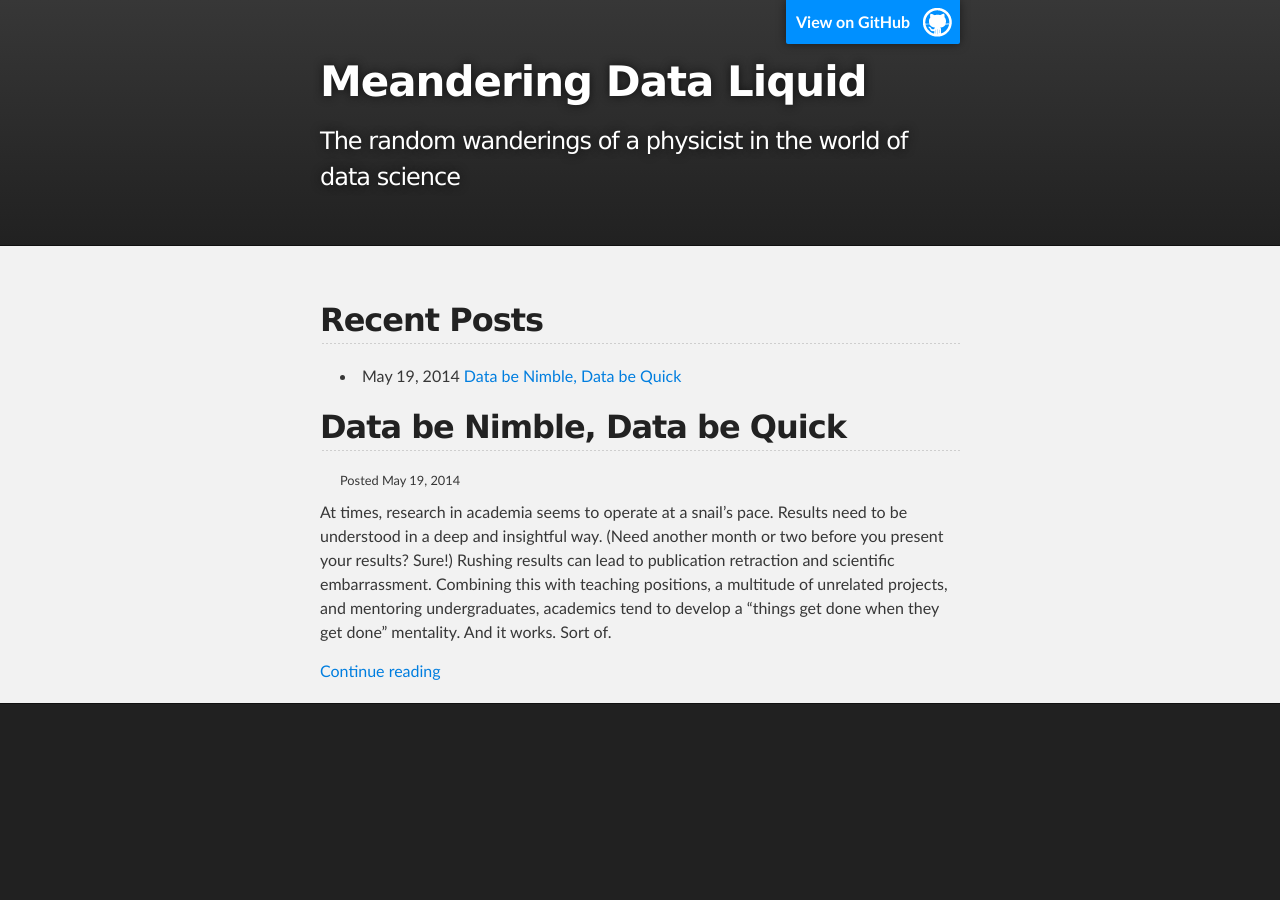
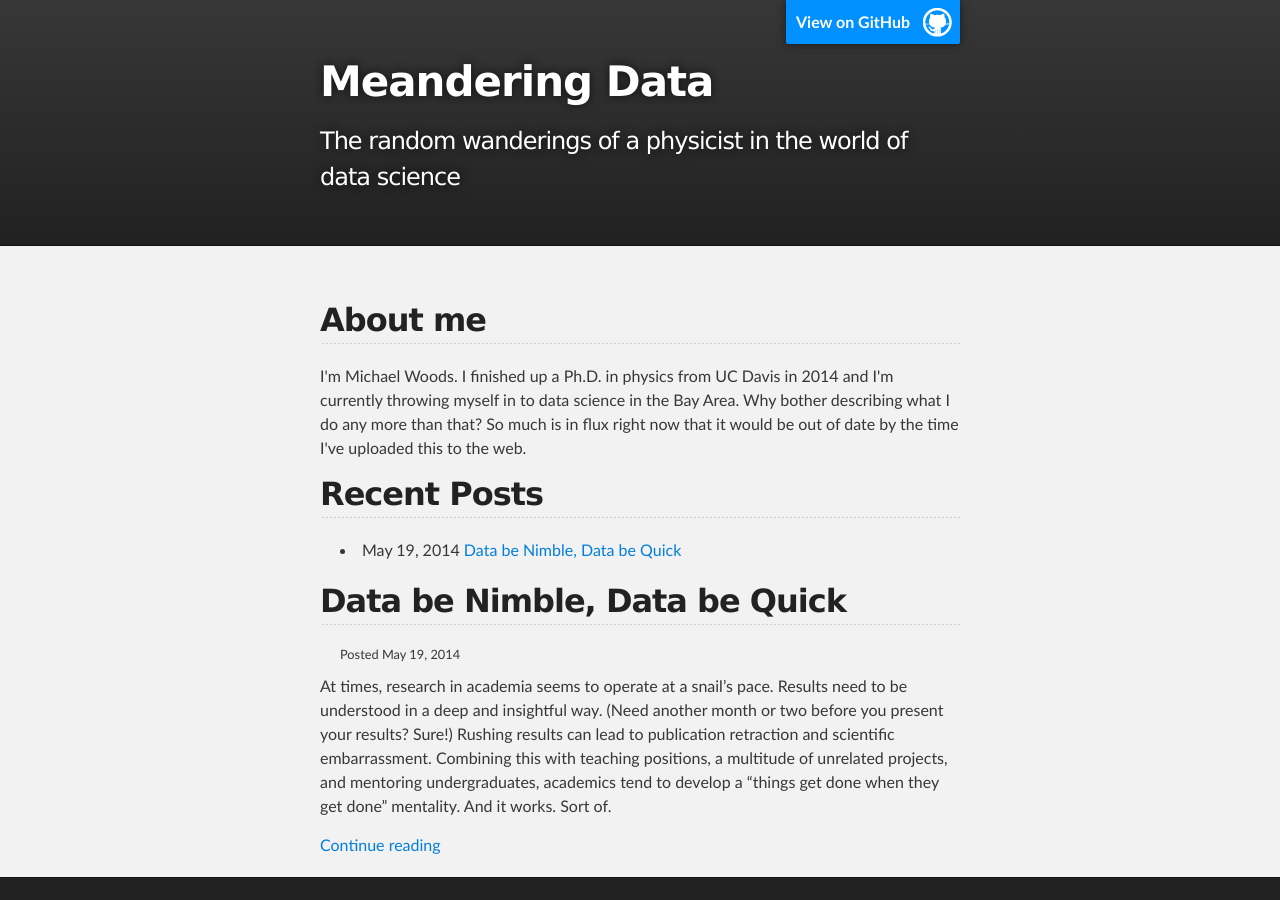
Before and after one commit to vgm64/vgm64.github.io, a Jekyll site: the page built from index.html, in a window 1280 px wide. Built offline with Jekyll 4.4.1, drawn with Linux system fonts in a browser that asks for light colours.

Commit message:
Added an about me.

```diff
--- a/_config.yml
+++ b/_config.yml
@@ -1,3 +1,3 @@
 markdown: kramdown
-title: Meandering Data Liquid
+title: Meandering Data
 tagline: The random wanderings of a physicist in the world of data science
--- a/_layouts/default.html
+++ b/_layouts/default.html
@@ -9,7 +9,7 @@
 
     <link rel="stylesheet" type="text/css" media="screen" href="/stylesheets/stylesheet.css">
 
-    <title>{{ page.title }} on {{ site.title }}</title>
+    <title>{{ site.title }} - Michael Woods</title>
   </head>
 
   <body>
@@ -33,6 +33,8 @@
     <div id="main_content_wrap" class="outer">
       <section id="main_content" class="inner">
 
+      <h2> About me </h2>
+      I'm Michael Woods. I finished up a Ph.D. in physics from UC Davis in 2014 and I'm currently throwing myself in to data science in the Bay Area. Why bother describing what I do any more than that? So much is in flux right now that it would be out of date by the time I've uploaded this to the web.
       <!-- I want my recent posts listed. -->
       <h2>Recent Posts</h2>
       <ul>
```
